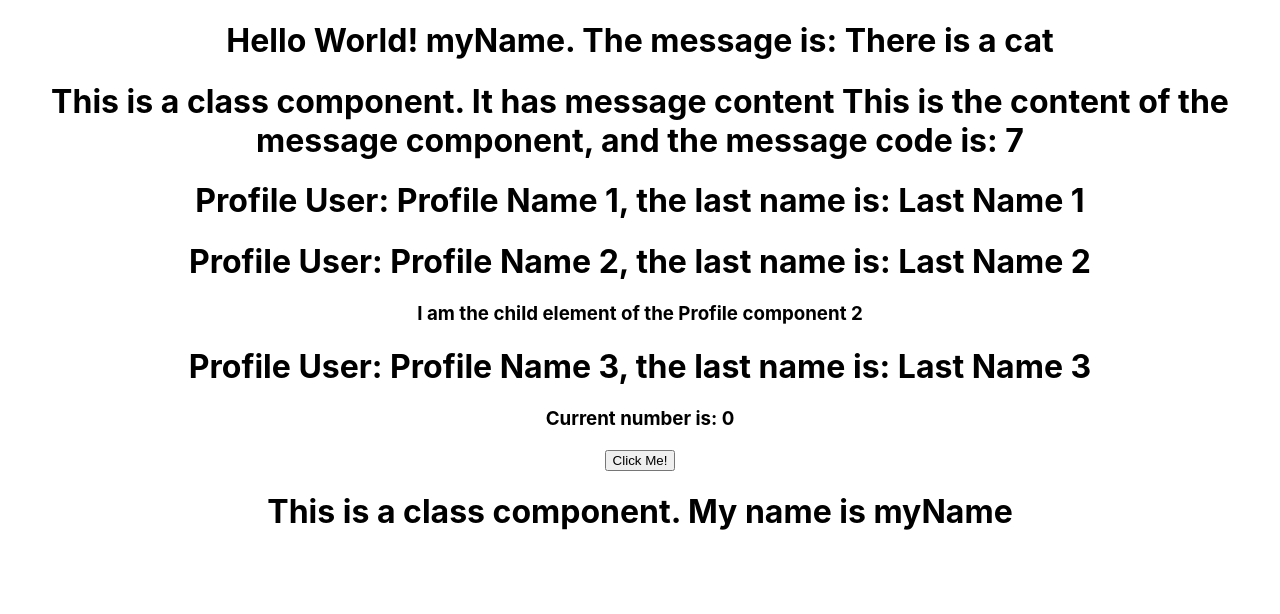
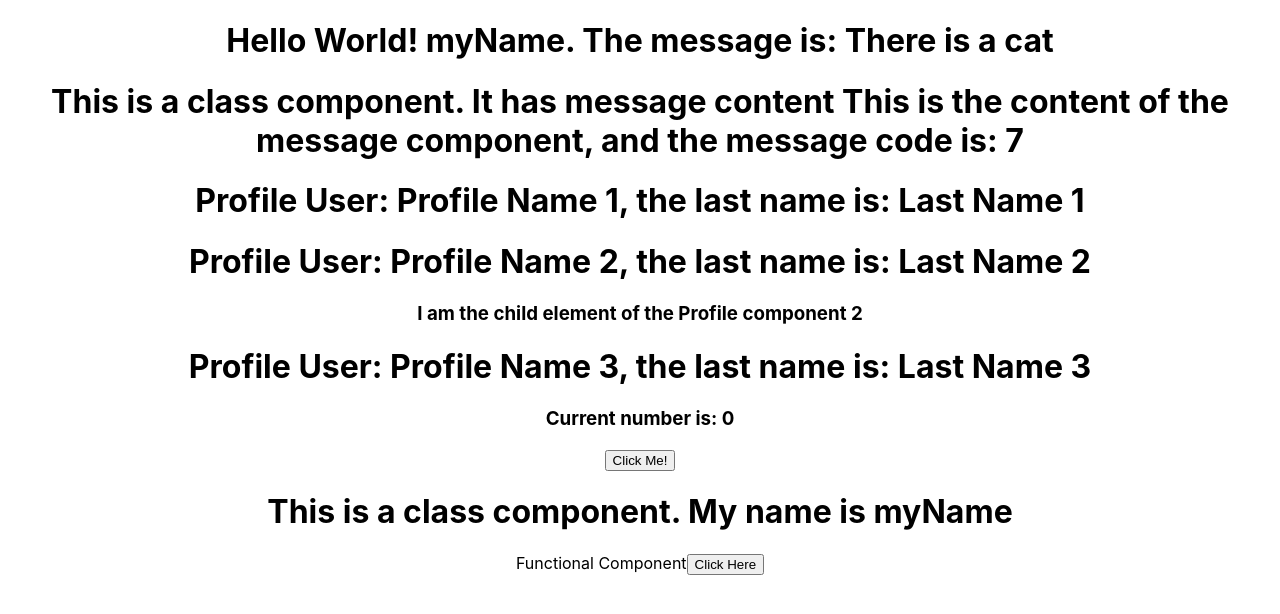
Before and after one commit to yujhenchen/first-react, a React (Create React App) app: page / in a window 1280 px wide. Shown: the top 614 px of the page. Built offline with nearby package versions, Linux system fonts and the light colour scheme.

Commit message:
add function component event handle

```diff
--- a/src/App.js
+++ b/src/App.js
@@ -4,6 +4,7 @@
 import Profile from "./components/Profile";
 import Counter from "./components/Counter";
 import Resume from "./components/Resume";
+import FunctionEvent from "./components/FunctionEvent";
 
 function App() {
   return (
@@ -20,6 +21,8 @@
       <Profile name="Profile Name 3" lastName="Last Name 3" />
       <Counter />
       <Resume name="myName"/>
+
+      <FunctionEvent/>
     </div>
   );
 }
--- /dev/null
+++ b/src/components/FunctionEvent.js
@@ -0,0 +1,18 @@
+function FunctionEvent() {
+  /* function handleClick() {
+    alert("button is click!");
+  }
+ */
+  const handleClick = () => {
+    alert("button is click!");
+  };
+
+  return (
+    <div>
+      Functional Component
+      <button onClick={handleClick}>Click Here</button>
+    </div>
+  );
+}
+
+export default FunctionEvent;
```
